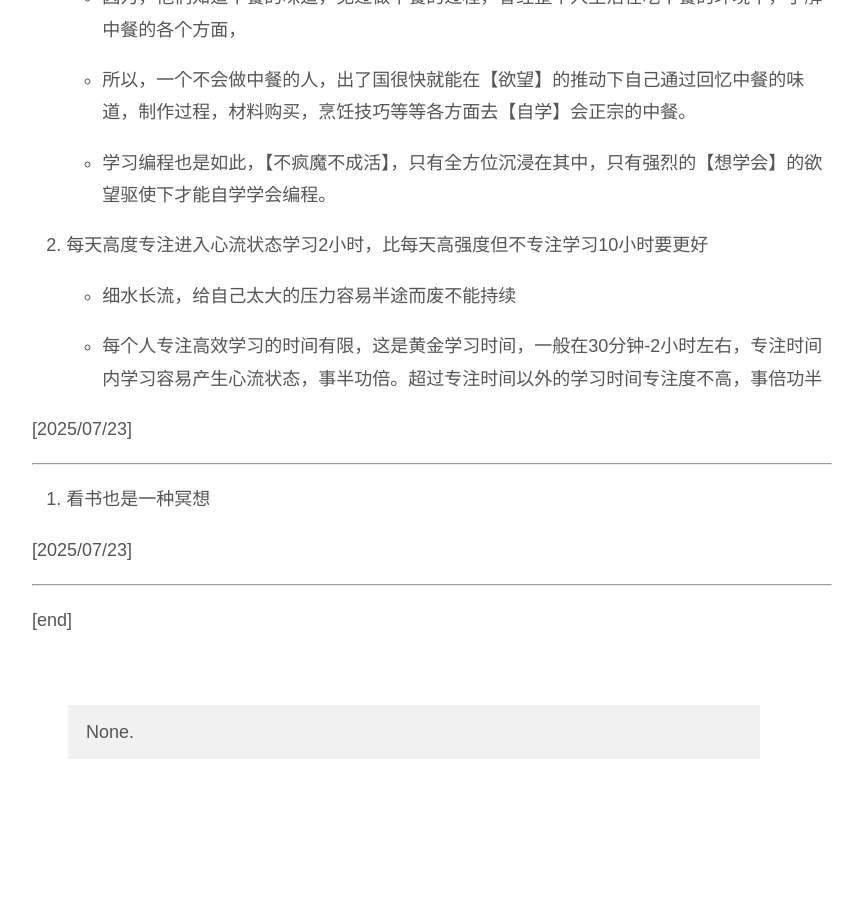
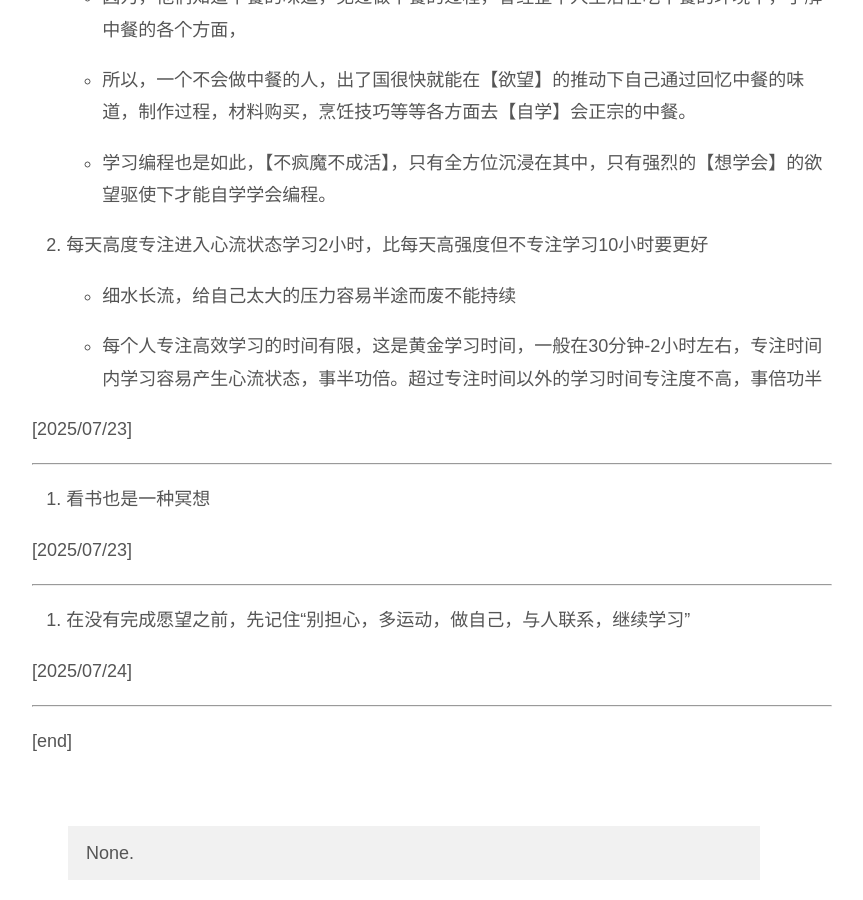
Before and after one commit to qiaoqiangv/qiaoqiangv.github.io, a Jekyll site: the page built from _posts/2025-07-03-programmer-personal-growup.md, in a window 1280 px wide and 900 px high, scrolled down 1326 px. Shown: the whole window, without its empty margins (208-1071 px from the left). Built offline with Jekyll 4.4.1, drawn with Linux system fonts in a browser that asks for light colours; before the commit the page ends 2105 px from its top, so only the background shows below that.

Commit message:
update post file '_posts/2025-07-03-programmer-personal-growup.md'

```diff
--- a/_posts/2025-07-03-programmer-personal-growup.md
+++ b/_posts/2025-07-03-programmer-personal-growup.md
@@ -72,4 +72,10 @@ tags: [programmer, grow up]
 
 --------------------------------------------
 
+7. 在没有完成愿望之前，先记住“别担心，多运动，做自己，与人联系，继续学习”
+
+[2025/07/24]
+
+--------------------------------------------
+
 [end]
```
